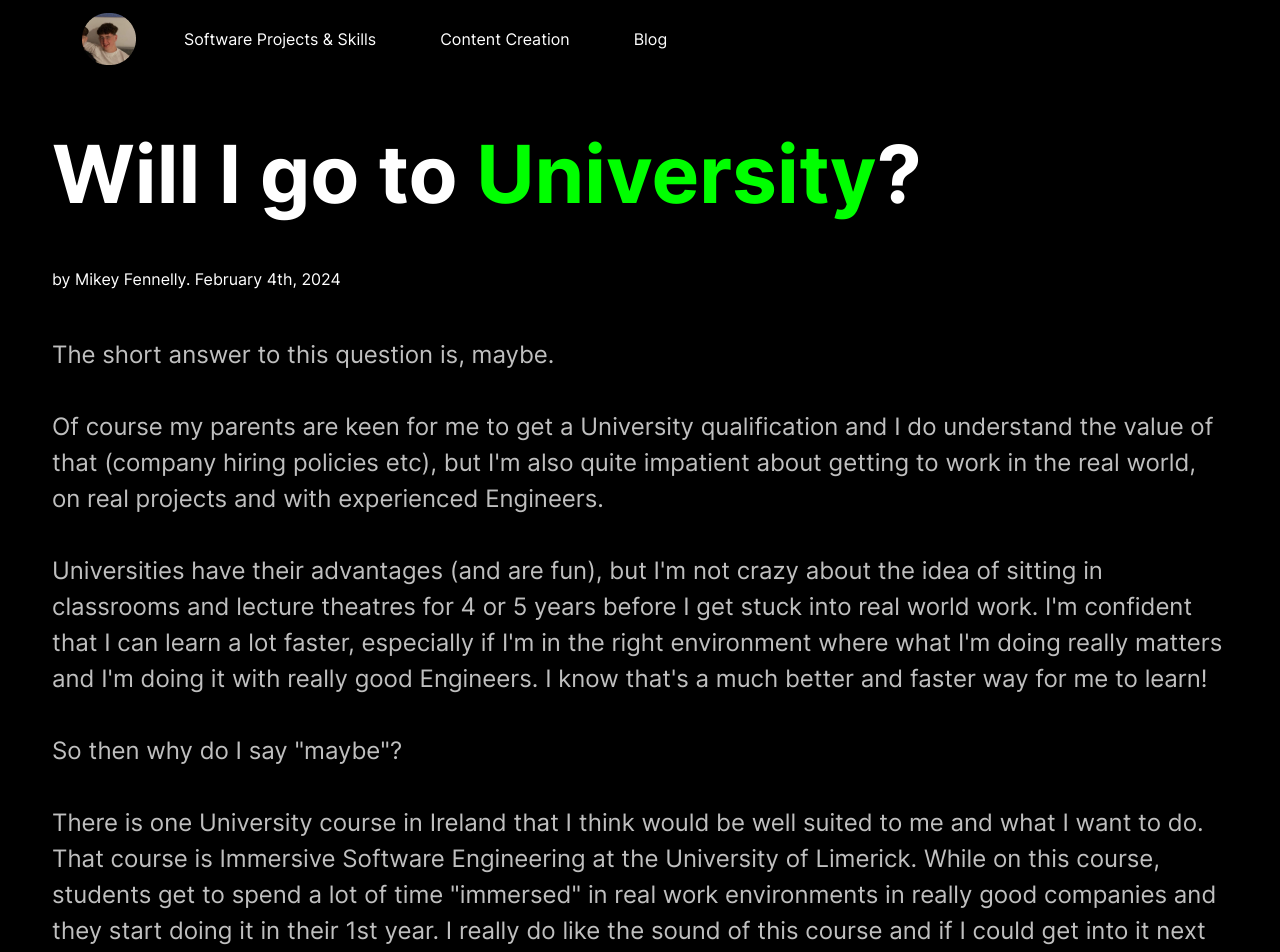
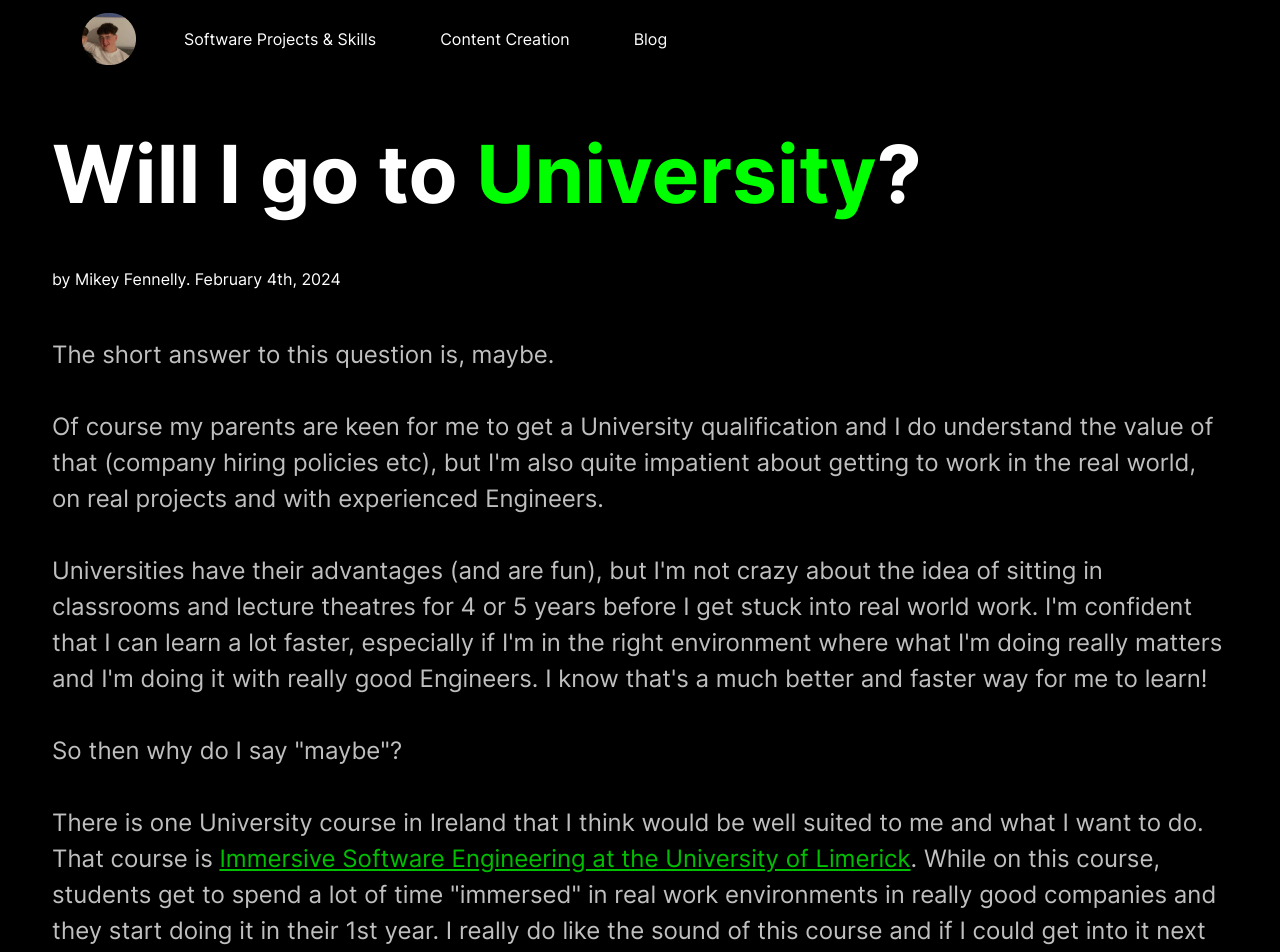
Before and after one commit to mikeyfennelly1/portfolio, an Angular app: page /blog/will-i-go-to-university in a window 1280 px wide. Shown: the top 952 px of the page. Built offline with nearby package versions, Linux system fonts and the light colour scheme.

Commit message:
link added to ise on blog page

```diff
--- a/src/app/components/blog-page/blogPage/machine-learning-demistified/machine-learning-demistified.component.html
+++ b/src/app/components/blog-page/blogPage/machine-learning-demistified/machine-learning-demistified.component.html
@@ -14,7 +14,7 @@
         So then why do I say "maybe"?
 <br>
 <br>
-        There is one University course in Ireland that I think would be well suited to me and what I want to do. That course is Immersive Software Engineering at the University of Limerick. While on this course, students get to spend a lot of time "immersed" in real work environments in really good companies and they start doing it in their 1st year. I really do like the sound of this course and if I could get into it next year I'd definitely do it.
+        There is one University course in Ireland that I think would be well suited to me and what I want to do. That course is <a target="_blank" href="https://software-engineering.ie">Immersive Software Engineering at the University of Limerick</a>. While on this course, students get to spend a lot of time "immersed" in real work environments in really good companies and they start doing it in their 1st year. I really do like the sound of this course and if I could get into it next year I'd definitely do it.
         </h4>
 </div>
 <app-footer></app-footer>
```
